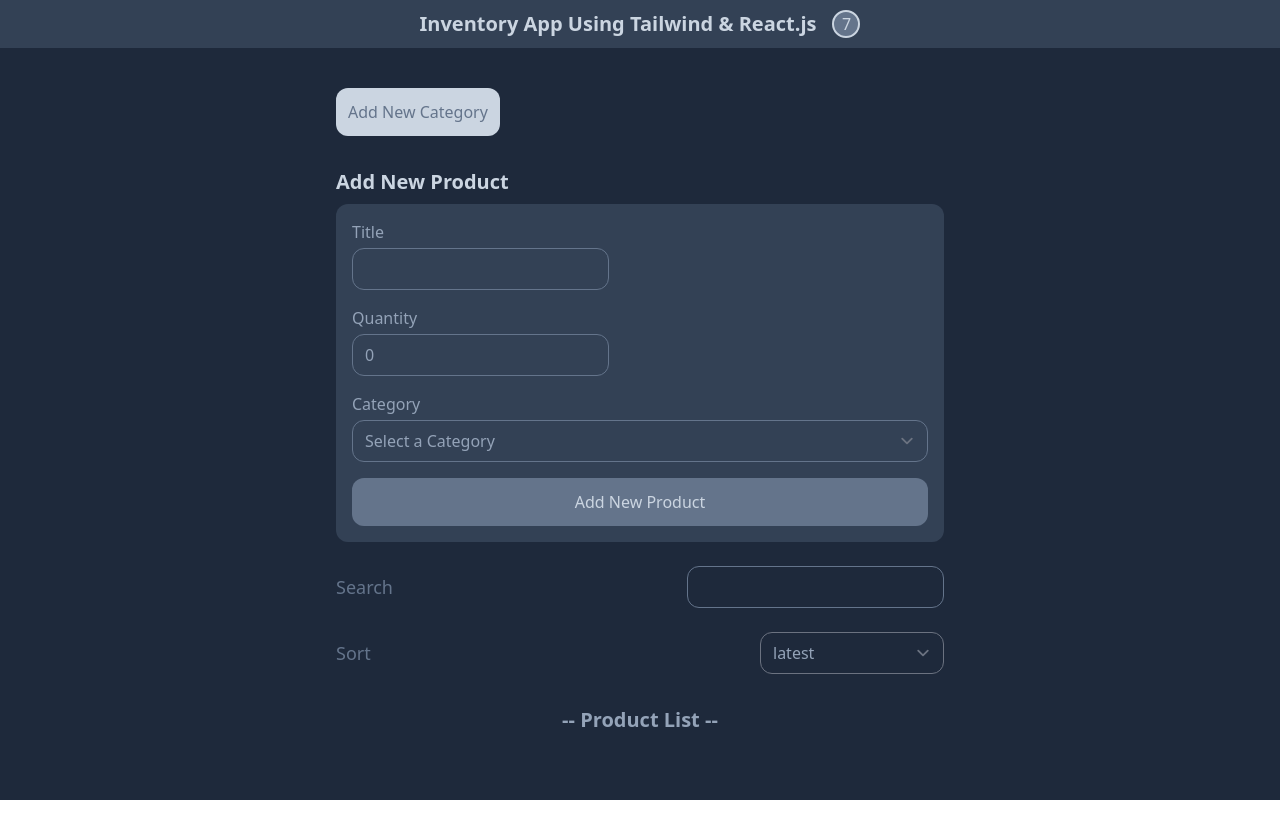
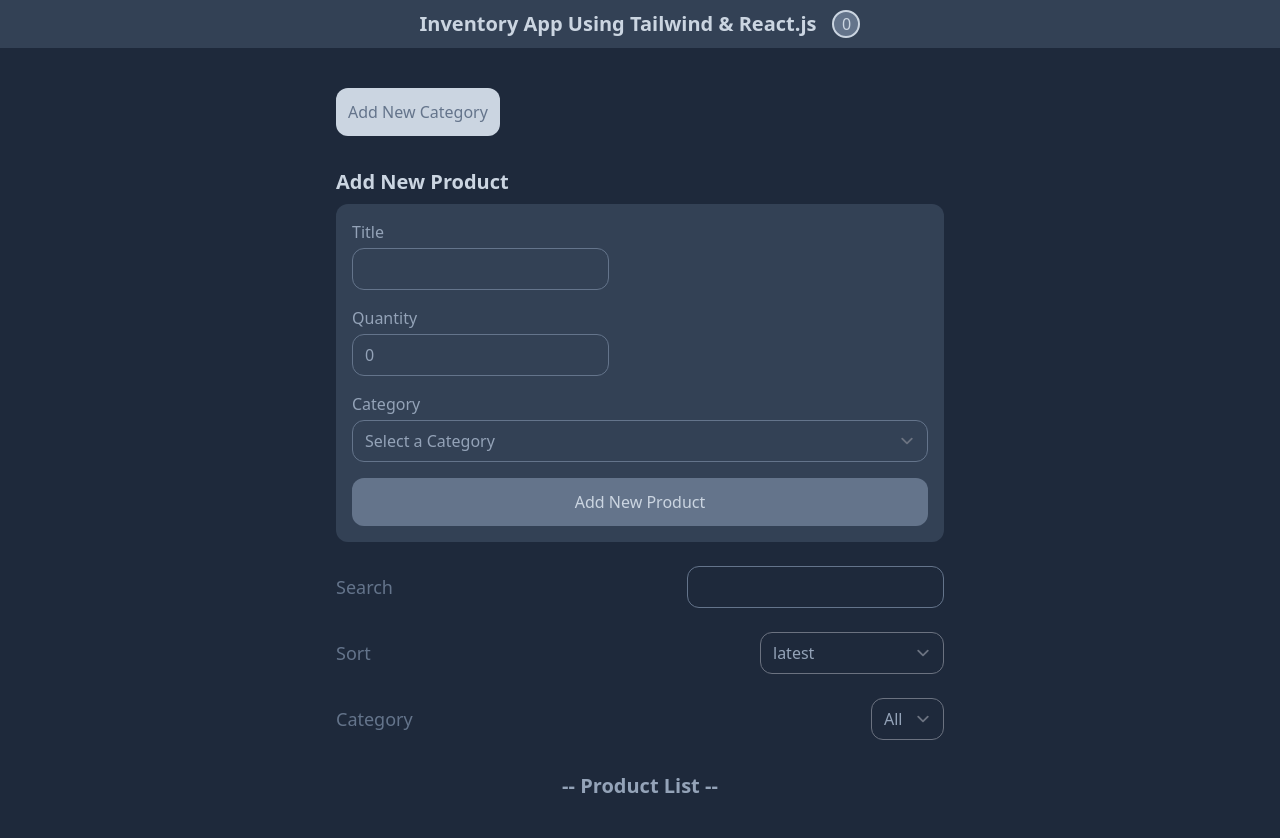
Before and after one commit to AliMoradpour/inventorySite, a React (Vite) app: page / in a window 1280 px wide. Shown: the top 838 px of the page. Before the commit the page ends 800 px from the top, so only its background shows below. Built offline with nearby package versions, Linux system fonts and the light colour scheme.

Commit message:
add filter for categories

```diff
--- a/src/App.jsx
+++ b/src/App.jsx
@@ -10,40 +10,20 @@
   const [productsList, setProductsList] = useState([]);
   const [filteredProducts, setFilteredProducts] = useState([]);
   const [sort, setSort] = useState("latest");
-  const [searchValue, setSearchValue] = useState();
+  const [selectedCategory, setSelectedCategory] = useState("");
+  const [searchValue, setSearchValue] = useState("");
 
   useEffect(() => {
     let result = productsList;
     result = filterSearchTitle(result);
+    result = filterSelectedCategory(result);
     result = sortDate(result);
     setFilteredProducts(result);
-  }, [productsList, sort, searchValue]);
-
-  const searchHandler = ({ target }) => {
-    setSearchValue(target.value.trim().toLowerCase());
-  };
-
-  const filterSearchTitle = (array) => {
-    return array.filter((p) => p.title.toLowerCase().includes(searchValue));
-  };
-
-  const sortHandler = ({ target }) => {
-    setSort(target.value);
-  };
-
-  const sortDate = (array) => {
-    let sortedProducts = [...array];
-    return sortedProducts.sort((a, b) => {
-      if (sort === "latest") {
-        return new Date(a.createdAt) > new Date(b.createdAt) ? -1 : 1;
-      } else if (sort === "earliest") {
-        return new Date(a.createdAt) > new Date(b.createdAt) ? 1 : -1;
-      }
-    });
-  };
+  }, [productsList, sort, searchValue, selectedCategory]);
 
   useEffect(() => {
-    const savedProducts = JSON.parse(localStorage.getItem("productsList")) || [];
+    const savedProducts =
+      JSON.parse(localStorage.getItem("productsList")) || [];
     const savedCategories =
       JSON.parse(localStorage.getItem("categoryList")) || [];
     setProductsList(savedProducts);
@@ -62,9 +42,41 @@
     }
   }, [categoryList]);
 
+  const searchHandler = ({ target }) => {
+    setSearchValue(target.value.trim().toLowerCase());
+  };
+
+  const filterSearchTitle = (array) => {
+    return array.filter((p) => p.title.toLowerCase().includes(searchValue));
+  };
+
+  const sortHandler = ({ target }) => {
+    setSort(target.value);
+  };
+
+  const selectedCategoryHandler = ({ target }) => {
+    setSelectedCategory(target.value);
+  };
+
+  const sortDate = (array) => {
+    let sortedProducts = [...array];
+    return sortedProducts.sort((a, b) => {
+      if (sort === "latest") {
+        return new Date(a.createdAt) > new Date(b.createdAt) ? -1 : 1;
+      } else if (sort === "earliest") {
+        return new Date(a.createdAt) > new Date(b.createdAt) ? 1 : -1;
+      }
+    });
+  };
+
+  const filterSelectedCategory = (array) => {
+    if (!selectedCategory) return array;
+    return array.filter((item) => item.categoryId === selectedCategory);
+  };
+
   return (
     <div className="bg-slate-800 min-h-screen">
-      <Navbar />
+      <Navbar productsList={productsList} />
       <div className="container max-w-screen-sm mx-auto p-4">
         <Category setCategoryList={setCategoryList} />
         <Products
@@ -76,6 +88,9 @@
           onSort={sortHandler}
           sort={sort}
           searchValue={searchValue}
+          categoryList={categoryList}
+          selectedCategory={selectedCategory}
+          onSelectedCategory={selectedCategoryHandler}
         />
         <ProductList
           productsList={filteredProducts}
--- a/src/components/Filter.jsx
+++ b/src/components/Filter.jsx
@@ -1,4 +1,12 @@
-const Filter = ({onSort , onSearch , sort , searchValue}) => {
+const Filter = ({
+  onSort,
+  onSearch,
+  sort,
+  searchValue,
+  categoryList,
+  selectedCategory,
+  onSelectedCategory,
+}) => {
   return (
     <>
       <div className="flex items-center justify-between mb-6">
@@ -13,6 +21,7 @@
           onChange={onSearch}
         />
       </div>
+
       <div className="flex items-center justify-between mb-6">
         <label htmlFor="sort-product" className="text-slate-500 text-lg">
           Sort
@@ -33,6 +42,29 @@
           </option>
         </select>
       </div>
+
+      <div className="flex items-center justify-between mb-6">
+        <label htmlFor="sort-product" className="text-slate-500 text-lg">
+          Category
+        </label>
+        <select
+          name="sort-product"
+          className="bg-transparent text-slate-400 rounded-xl "
+          value={selectedCategory}
+          onChange={onSelectedCategory}>
+          <option value="" className="text-slate-300 bg-slate-500">
+            All
+          </option>
+          {categoryList.map((category) => (
+            <option
+              className="text-slate-300 bg-slate-500"
+              value={category.id}
+              key={category.id}>
+              {category.title}
+            </option>
+          ))}
+        </select>
+      </div>
     </>
   );
 };
--- a/src/components/Navbar.jsx
+++ b/src/components/Navbar.jsx
@@ -1,11 +1,11 @@
-const Navbar = () => {
+const Navbar = ({ productsList }) => {
   return (
     <div className="h-12 flex items-center gap-x-4 bg-slate-700 mb-6 justify-center">
       <h1 className="md:text-xl text-sm font-bold text-slate-300 ">
         Inventory App Using Tailwind & React.js
       </h1>
       <span className="flex items-center justify-center w-7 h-7 rounded-full bg-slate-500 border-2 border-slate-300 text-slate-300">
-        7
+        {productsList.length}
       </span>
     </div>
   );
```
